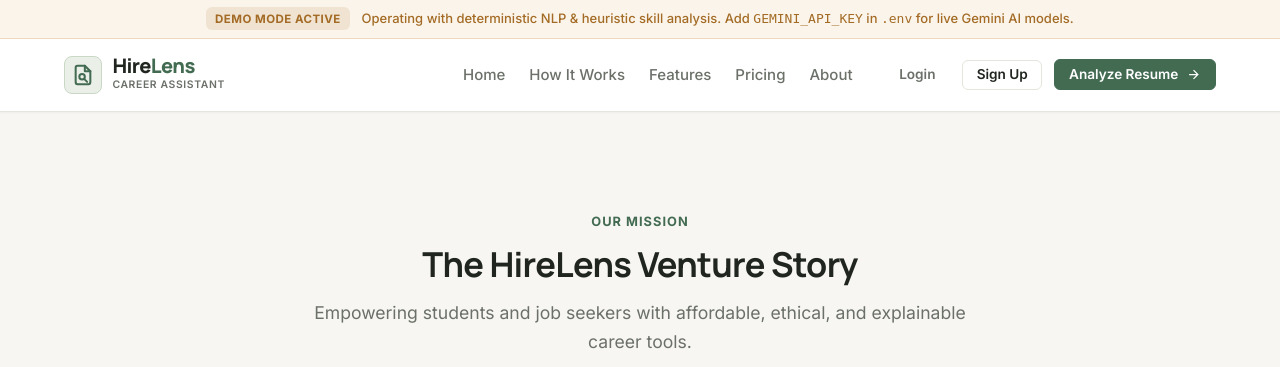
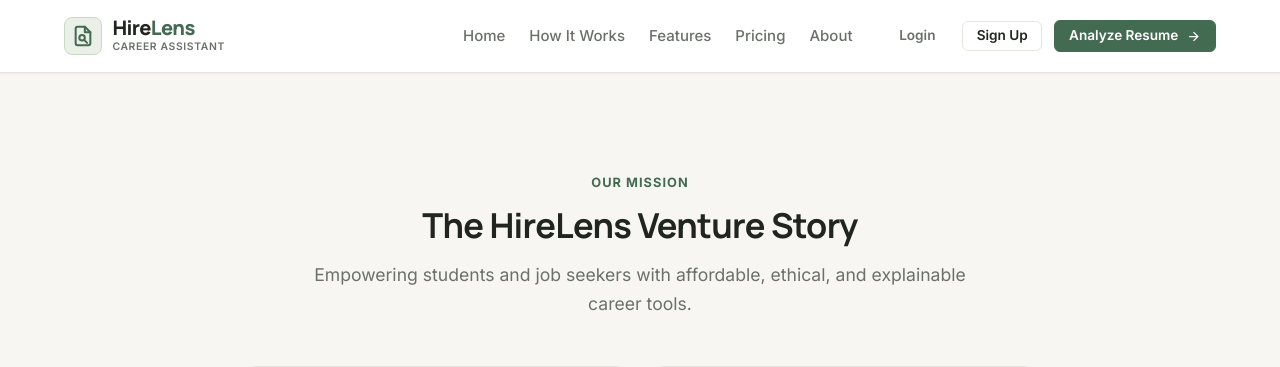
Before and after one commit to siddheshdhebe5-sys/HireLens, a Flask app: page /about in a window 1280 px wide. Shown: the top 367 px of the page. Run offline with Flask 3, Linux system fonts and the light colour scheme.

Commit message:
Remove demo mode announcement banner

```diff
--- a/templates/base.html
+++ b/templates/base.html
@@ -16,14 +16,7 @@
 </head>
 <body>
     <!-- Top Announcement / Mode Banner -->
-    {% if not is_ai_live %}
-    <div class="top-banner demo-banner">
-        <div class="container banner-content">
-            <span class="banner-badge">Demo Mode Active</span>
-            <span>Operating with deterministic NLP &amp; heuristic skill analysis. Add <code>GEMINI_API_KEY</code> in <code>.env</code> for live Gemini AI models.</span>
-        </div>
-    </div>
-    {% else %}
+    {% if is_ai_live %}
     <div class="top-banner ai-live-banner">
         <div class="container banner-content">
             <span class="banner-badge badge-live">Gemini AI Connected</span>
```
